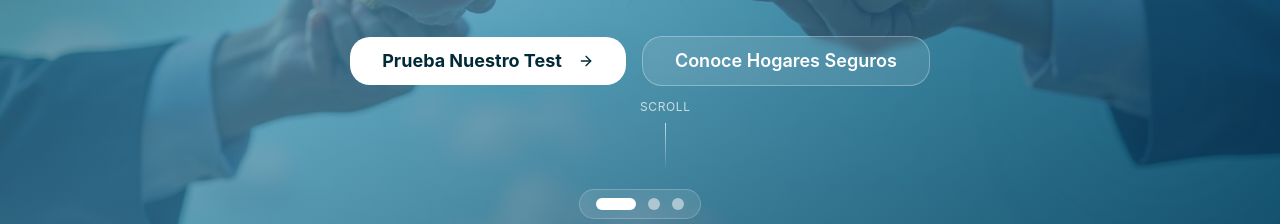
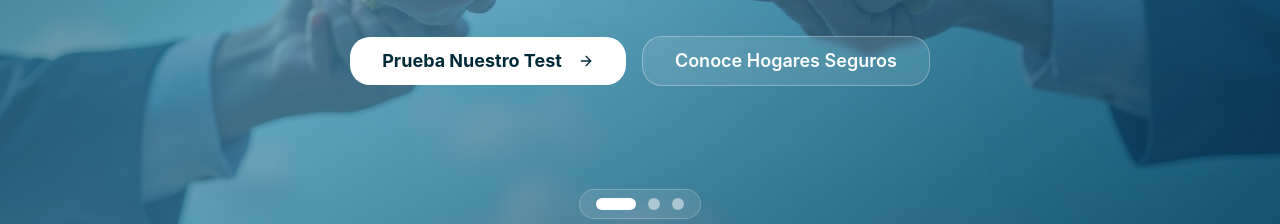
Before and after one commit to RodrigoGMGit/modern-find-freedom, a React (Vite) app: page / in a window 1280 px wide. Shown: the part 549-773 px from the top of the page. Built offline with nearby package versions, Linux system fonts and the light colour scheme; the HTML template or start-up script is replaced by a standard one.

Commit message:
Visual edit in Lovable

```diff
--- a/src/components/HeroSection.tsx
+++ b/src/components/HeroSection.tsx
@@ -109,10 +109,7 @@ const HeroSection = () => {
 
       {/* Indicador de scroll */}
       <div className="absolute bottom-16 sm:bottom-20 left-1/2 -translate-x-1/2 z-20 animate-float hidden md:block">
-        <div className="flex flex-col items-center gap-2 text-white/70">
-          <span className="text-xs font-body uppercase tracking-wide">Scroll</span>
-          <div className="w-px h-12 bg-gradient-to-b from-white/70 to-transparent"></div>
-        </div>
+
       </div>
     </section>;
 };
```
